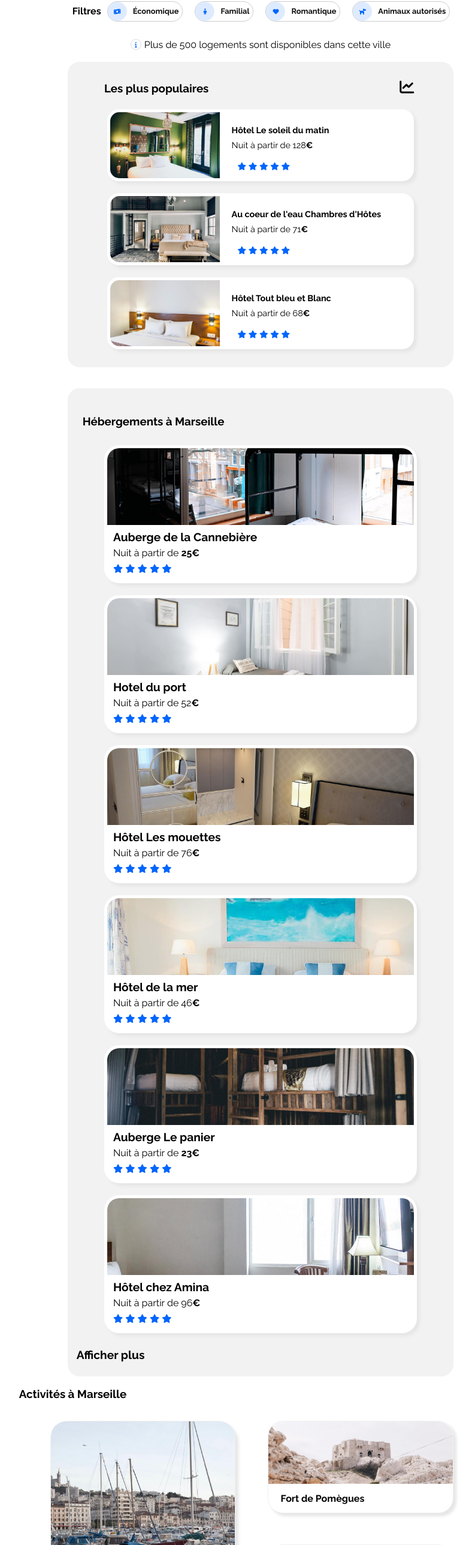
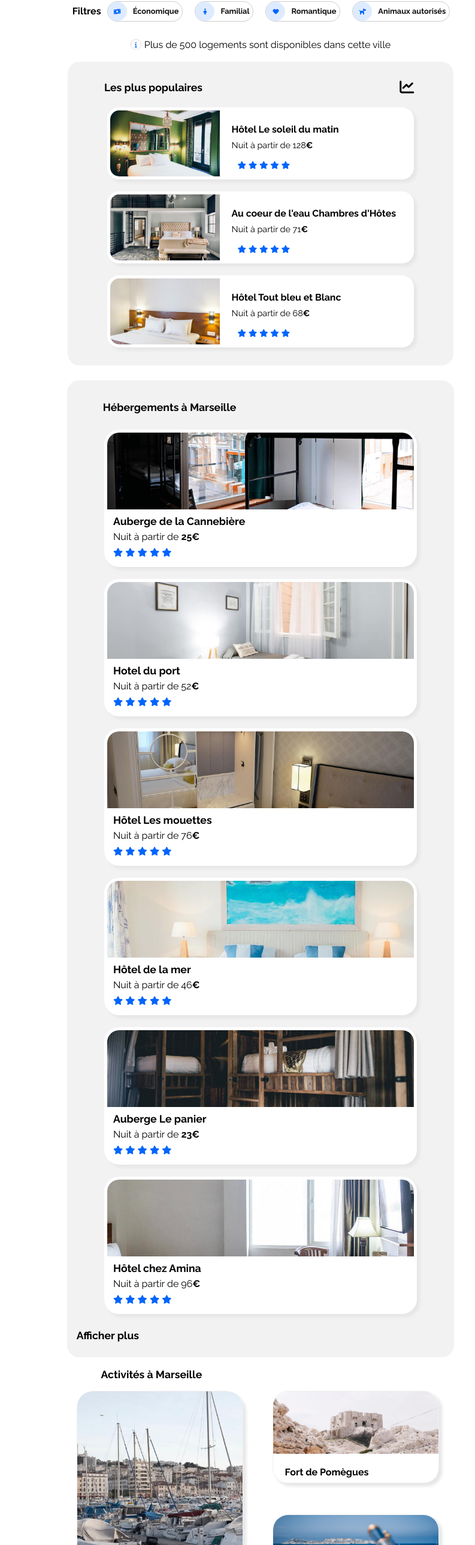
Before and after one commit to Lisa-DevWeb/Rouveyrolles_Lisa_05_05022021, a plain HTML site: page index.html in a window 1024 px wide. Shown: the part 225-2800 px from the top of the page at 60% size, without its empty margins (77-870 px from the left). Drawn offline with Linux system fonts and the light colour scheme; files whose address does not match are found by name.

Commit message:
finalisationresponsiv

```diff
--- a/CSS/mobile.css
+++ b/CSS/mobile.css
@@ -417,6 +417,7 @@
         display: flex;
         flex-flow: column wrap;
         padding-top: 10px;
+        margin-top: 20px;
         background-color: #F2F2F2;
     }
 
--- a/CSS/style.css
+++ b/CSS/style.css
@@ -170,7 +170,6 @@ form span {
     height: 30px;
 }
 
-
 /* 500 logements */
 .fa-info {
     text-align: center;
@@ -189,6 +188,7 @@ form span {
     display: flex;
     flex-direction: row;
     justify-content: space-between;
+    justify-content: nowrap;
     object-fit: contain;
     width: 100%;
     height: auto;
@@ -199,8 +199,10 @@ form span {
     border-radius: 20px;
     background-color:  #F2F2F2;
     padding: 30px;
+    flex-basis: 60%;
     width: 50vw;
     height: auto;
+    background-color: yellowgreen;
 }
 
 .six {
@@ -215,6 +217,7 @@ form span {
 }
 
 .card {
+    flex-basis: 25%;
     width: 13vw;
     height: auto;
     margin: 10px;
@@ -262,6 +265,7 @@ form span {
     justify-content: space-around;
     align-items: center;
     position: relative;
+    flex-basis: 30%;
     width: 23vw;
     height: auto;
     padding: 0;
@@ -271,7 +275,7 @@ form span {
 
 .titre {
     width: 85%;
-    display: flex
+    display: flex;
 }
 
 .carte {
@@ -420,7 +424,6 @@ form span {
         flex-direction: row;
         justify-content: space-around;
         padding-top: 20px;
-        margin-top: 30px;
         background-color: #F2F2F2;
     }
 
--- a/CSS/tablette.css
+++ b/CSS/tablette.css
@@ -143,6 +143,10 @@
         margin-bottom: 25px;
     }
 
+    .titre h3 {
+        font-size: 1.1em;
+    }
+
     .fa-chart-line {
         right: 50px;
         top: 30px;
@@ -156,6 +160,7 @@
         margin: 5px;
         object-fit: contain;
     }
+
     .legendeux {
         display: flex;
         object-fit: contain;
@@ -164,6 +169,14 @@
         width: 30vw;
         height: auto;
         margin-top: 0;
+    }
+
+    .legendeux h4 {
+        font-size: 1.1em;
+    }
+
+    .legendeux p {
+        font-size: 1em;
     }
 
     .populaire a {
@@ -185,27 +198,26 @@
     }
 
 
-    .heber h3 {
-        padding-left: 10px;
-        padding-top: 10px;
+    .heber h3, .act h3 {
+        position: relative;
+        left: 44px;
+        width: 77%;
+        font-size: 1.1em;
     }
 
     .heber h4 {
         margin-top: 15px;
         margin-bottom: 10px;
-        font-size: 1.2em;
         font-weight: bold;
         padding: 0;
+        font-size: 1.1em;
     }
 
     .heber {
          flex: 1;
          order: 1;
          width: 60vw;
-         margin-top: 10px;
-         margin-right: 0;
          padding: 15px;
-         border: 0;
          background-color: #F2F2F2;
      }
 
@@ -232,11 +244,17 @@
         height: 16vh;
     }
     /* Activite */
+    .act {
+        display: flex;
+        flex-direction: column;
+        align-items: center;
+        flex-wrap: wrap;
+    }
+
     .sextuor {
         display: flex;
-        flex-wrap: wrap;
-        justify-content: center;
-        width: 100%;
+        flex-direction: row;
+        width: 60vw;
         height: auto;
     }
 
@@ -246,28 +264,27 @@
 
     .sextuor .duo h4 {
         position: relative;
-        top: -10px;
+        top: -5px;
     }
 
     .grand {
         flex-flow: column wrap;
-        width: 30vw;
+        width: 27vw;
         height: 45vh;
         margin-right: 25px;
         margin-bottom: 25px;
-        margin-top: 15px;
+        margin-top: 0;
     }
 
     .duo {
         flex-wrap: wrap;
         justify-content: space-around;
-        width: 35vw;
+        width: 28vw;
         height: auto;
-        margin-top: 15px;
     }
 
     .deux, .pom, .fri {
-        width: 30vw;
+        width: 27vw;
         height: 19vh;
         object-fit: contain;
         border: 1px solid rgb(240, 240, 240);
@@ -279,14 +296,14 @@
     }
 
     .grand img {
-        width: 30vw;
+        width: 27vw;
         height: 38vh;
         box-shadow: none;
         border-radius: none;
     }
 
     .duo img {
-        width: 30vw;
+        width: 27vw;
         height: 13vh;
     }
 
@@ -299,7 +316,6 @@
         display: flex;
         flex-direction: row;
         justify-content: space-around;
-        padding-top: 20px;
         background-color: #F2F2F2;
     }
 
--- a/index.html
+++ b/index.html
@@ -196,6 +196,7 @@
 <!--Activités-->
 
 <section>
+    <div class="act">
     <h3 id="activite">Activités à Marseille</h3>
      <div class="sextuor">
                 <div class="grand">
@@ -244,6 +245,7 @@
                     </a>
                 </div>
      </div>
+    </div>
 </section>
 
 <!--Footer-->
```
